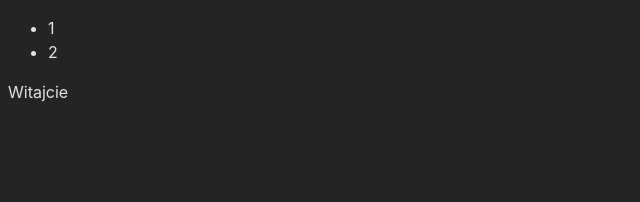
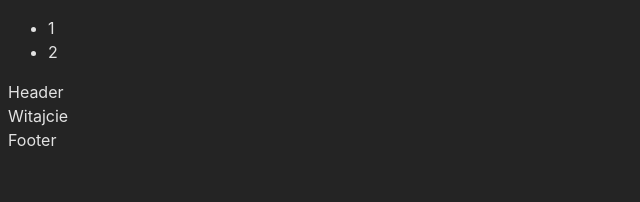
Before and after one commit to Przekol/realty-zone-frontend, a React (Vite) app: page / in a window 1280 px wide. Shown: the top 202 px of the page, without its empty margins (0-640 px from the left). Built offline with nearby package versions, Linux system fonts and the light colour scheme.

Commit message:
Add RootLayout and root components

```diff
--- a/src/App.tsx
+++ b/src/App.tsx
@@ -1,13 +1,13 @@
 import React from 'react';
 import { createBrowserRouter, RouterProvider } from 'react-router-dom';
 
-import { AppLayout } from './pages/AppLayout';
+import { RootLayout } from './layouts/RootLayout';
 import { Home } from './pages/Home';
 
 const router = createBrowserRouter([
   {
     path: '/',
-    element: <AppLayout />,
+    element: <RootLayout />,
     children: [
       {
         index: true,
--- /dev/null
+++ b/src/components/Footer/Footer.tsx
@@ -0,0 +1,5 @@
+import React from 'react';
+
+export const Footer = () => {
+  return <div>Footer</div>;
+};
--- /dev/null
+++ b/src/components/Footer/index.ts
@@ -0,0 +1 @@
+export * from './Footer';
--- /dev/null
+++ b/src/components/Header/Header.tsx
@@ -0,0 +1,5 @@
+import React from 'react';
+
+export const Header = () => {
+  return <div>Header</div>;
+};
--- /dev/null
+++ b/src/components/Header/index.ts
@@ -0,0 +1 @@
+export * from './Header';
--- a/src/components/MainNavigation.tsx
+++ b/src/components/Navigation/Navigation.tsx
@@ -1,6 +1,6 @@
 import React from 'react';
 
-export const MainNavigation = () => {
+export const Navigation = () => {
   return (
     <nav>
       <ul>
--- /dev/null
+++ b/src/components/Navigation/index.ts
@@ -0,0 +1 @@
+export * from './Navigation';
--- /dev/null
+++ b/src/layouts/RootLayout/RootLayout.tsx
@@ -0,0 +1,19 @@
+import React from 'react';
+import { Outlet } from 'react-router-dom';
+
+import { Footer } from '../../components/Footer';
+import { Header } from '../../components/Header';
+import { Navigation } from '../../components/Navigation';
+
+export const RootLayout = () => {
+  return (
+    <>
+      <Navigation />
+      <Header />
+      <main>
+        <Outlet />
+      </main>
+      <Footer />
+    </>
+  );
+};
--- /dev/null
+++ b/src/layouts/RootLayout/index.ts
@@ -0,0 +1 @@
+export * from './RootLayout';
--- a/src/pages/AppLayout.tsx
+++ /dev/null
@@ -1,17 +0,0 @@
-import React from 'react';
-import { Outlet } from 'react-router-dom';
-
-import { MainNavigation } from '../components/MainNavigation';
-
-export const AppLayout = () => {
-  return (
-    <>
-      <header>
-        <MainNavigation />
-      </header>
-      <main>
-        <Outlet />
-      </main>
-    </>
-  );
-};
```
